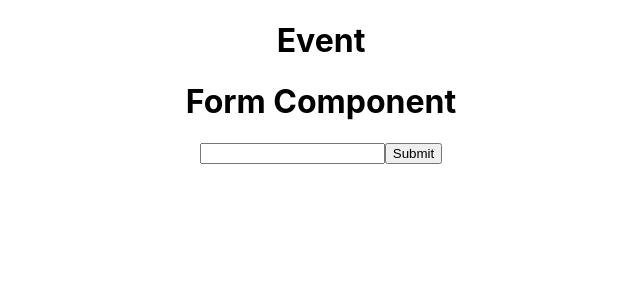
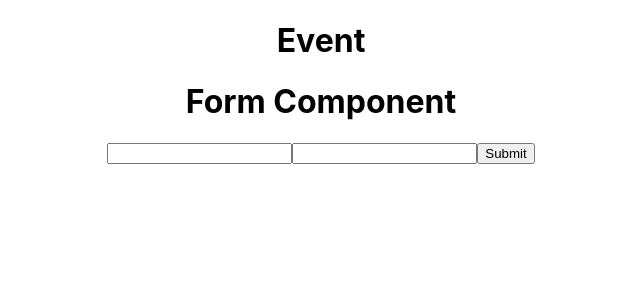
Before and after one commit to fuadofficial/todo-react, a React (Create React App) app: page / in a window 1280 px wide. Shown: the top 300 px of the page, without its empty margins (319-959 px from the left). Built offline with nearby package versions, Linux system fonts and the light colour scheme.

Commit message:
completed form work

```diff
--- a/src/component/Forms.js
+++ b/src/component/Forms.js
@@ -2,16 +2,18 @@ import React, { Component } from "react";
 
 export default class Forms extends Component {
   state = {
-    inputValue: "",
+    firstName: "",
+    lastName: "",
   };
   onHandleChange = (event) => {
     this.setState({
-      inputValue: event.target.value,
+      [event.target.name]: event.target.value,
     });
   };
 
-  onSubmit = () => {
-    console.log(this.state.inputValue);
+  onSubmit = (event) => {
+    event.preventDefault();
+    console.log(this.state);
   };
 
   render() {
@@ -20,11 +22,18 @@ export default class Forms extends Component {
         <form action="">
           <h1>Form Component</h1>
           <input
+            value={this.state.firstName}
             onChange={this.onHandleChange}
-            value={this.state.inputValue}
+            name="firstName"
             type="text"
           />
-          <button type="button" onClick={this.onSubmit}>Submit</button>
+          <input
+            value={this.state.lastName}
+            onChange={this.onHandleChange}
+            name="lastName"
+            type="text"
+          />
+          <button onClick={this.onSubmit}>Submit</button>
         </form>
       </div>
     );
```
